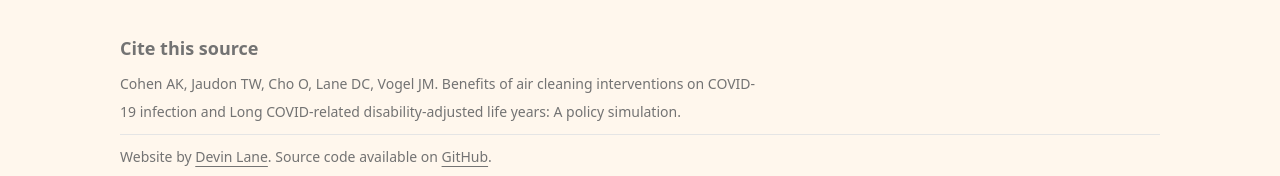
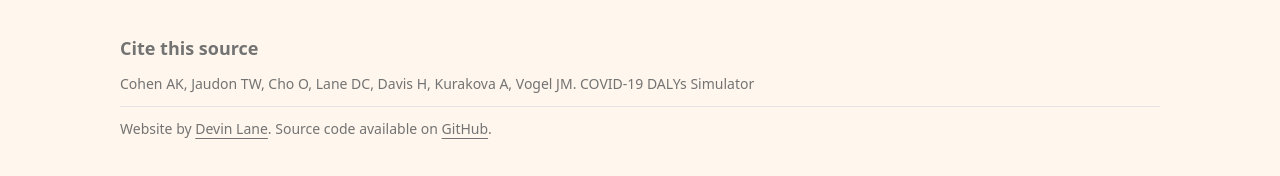
Before and after one commit to DevinCLane/long-covid-dalys, a React (Vite) app: page / in a window 1280 px wide. Shown: the part 1190-1366 px from the top of the page. Built offline with nearby package versions, Linux system fonts and the light colour scheme; no server answers; what @posthog/react would draw is missing.

Commit message:
update site footer with new citation

```diff
--- a/src/components/site-footer.tsx
+++ b/src/components/site-footer.tsx
@@ -5,18 +5,17 @@ export function SiteFooter() {
     <footer className="p-6">
       <div className="container-wrapper">
         <div className="container py-4">
-          <div className="text-balance text-left text-sm leading-loose text-muted-foreground">
+          <div className="text-muted-foreground text-left text-sm leading-loose text-balance">
             <h4 className="mb-2 text-lg font-semibold">Cite this source</h4>
             <p>
-              Cohen AK, Jaudon TW, Cho O, Lane DC, Vogel JM. Benefits of air
-              cleaning interventions on COVID-19 infection and Long
-              COVID-related disability-adjusted life years: A policy simulation.
+              Cohen AK, Jaudon TW, Cho O, Lane DC, Davis H, Kurakova A, Vogel
+              JM. COVID-19 DALYs Simulator
             </p>
             {/* todo: add .RIS download when available */}
             {/* <a className="flex cursor-pointer justify-center gap-2 hover:underline">
               Download Citation <LucideDownload />
             </a> */}
-            <hr className="mb-2 mt-2" />
+            <hr className="mt-2 mb-2" />
             <p>
               Website by{" "}
               <a
```
